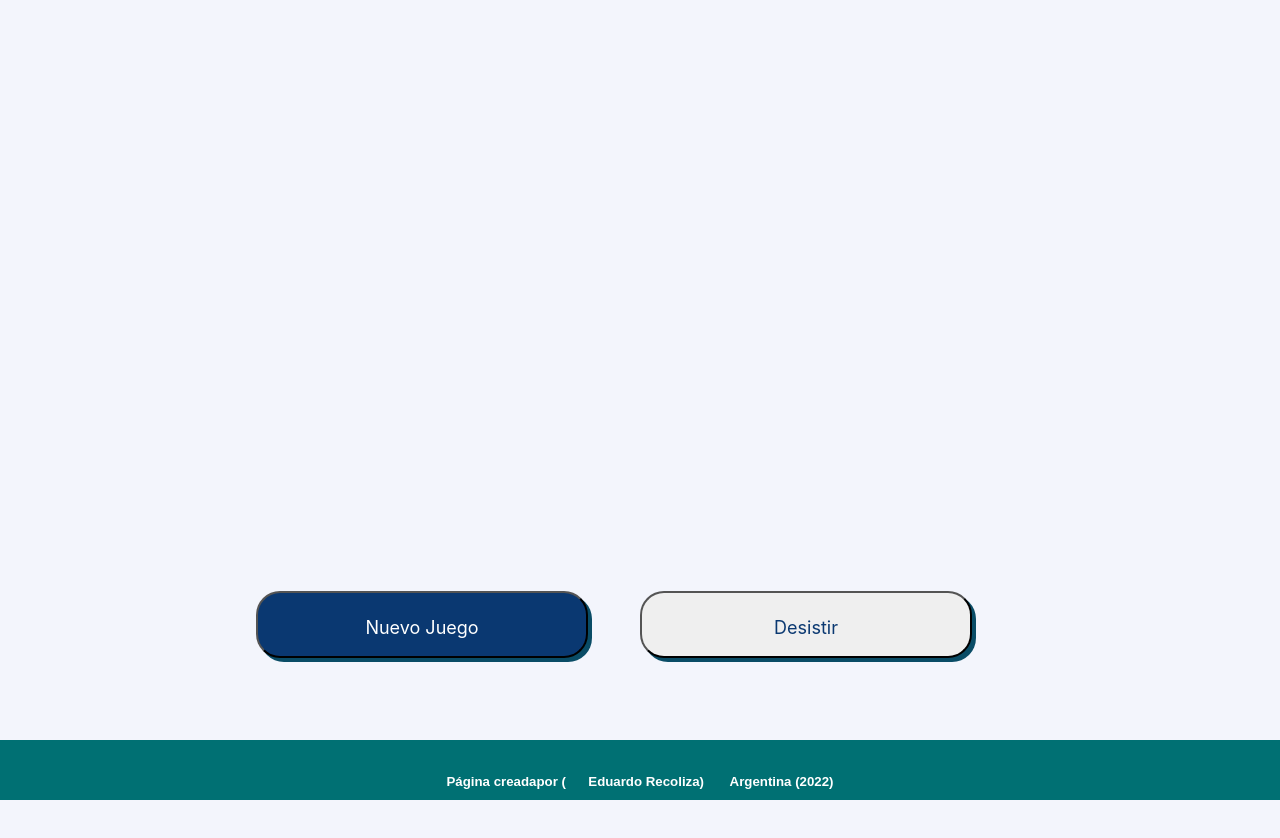
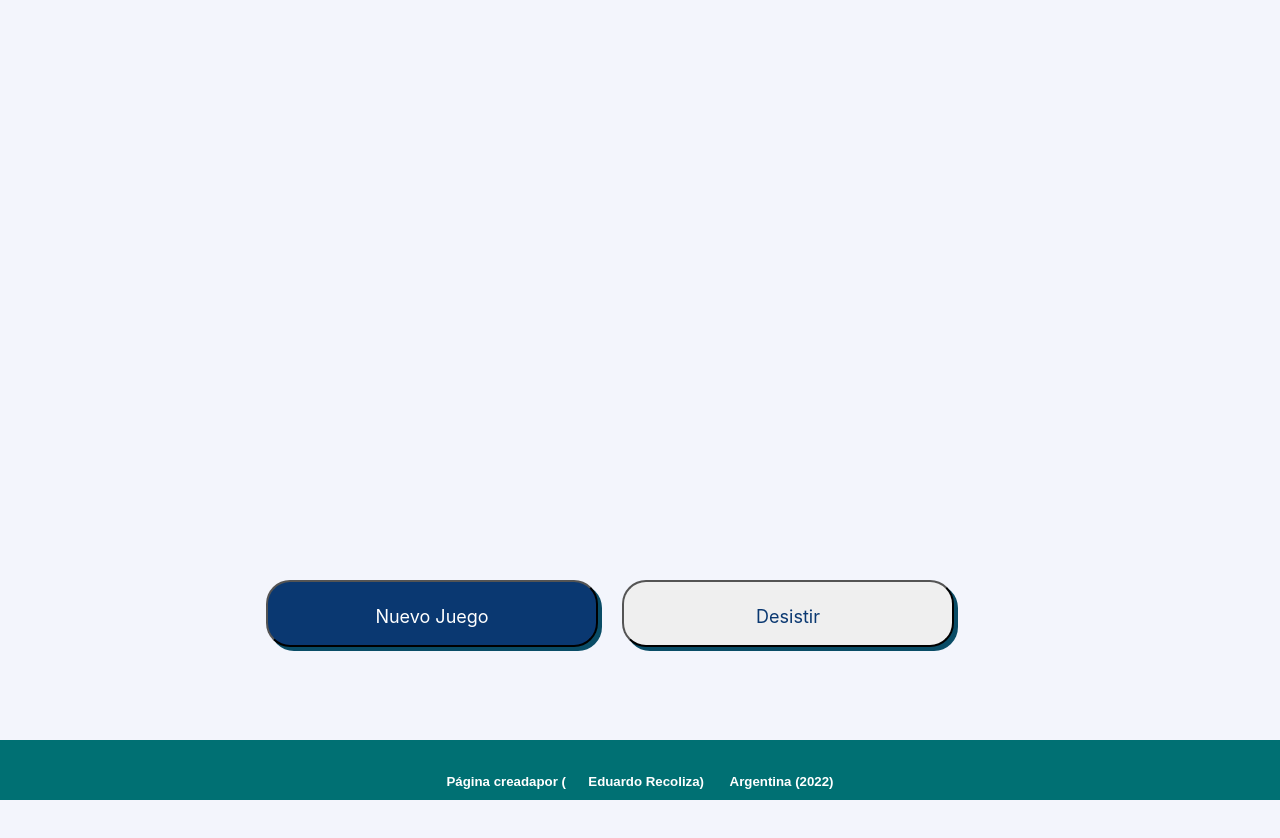
Before and after one commit to erecoliza/Challenger-Ahorcado, a plain HTML site: page juego.html in a window 1280 px wide. Shown: the part 110-948 px from the top of the page. Drawn offline with nearby package versions, Linux system fonts and the light colour scheme.

Commit message:
configuracion de menues

```diff
--- a/ahorcado.css
+++ b/ahorcado.css
@@ -38,8 +38,6 @@ top: 40px;
     right: 37.43%;
     top: 0%;
     bottom: 0%;
-    /* Dark blue/dark-blue-300 */
-    /*background: #0A3871;*/
 }
 
 .buttonGral {
@@ -54,9 +52,6 @@ top: 40px;
     line-height: 22px;
     align-items: center;
     text-align: center;
-    /* White */
-
-    /* Dark blue/dark-blue-300 */
 }
 
 #iniciarJuego {
@@ -71,13 +66,19 @@ top: 40px;
     border-radius: 24px;
 }
 
+.contenedorJuego {
+    top: 680px;
+    left: 20%;
+    position: absolute;
+    display: flex;
+    display: inline-block;
+    flex-wrap: wrap;
+}
+
 #nuevoJuego{
-    position: absolute;
     width: 332px;
     height: 67px;
-    left: 20%;
-    /*left: 376px;*/
-    top: 701px;
+    margin: 10px;
     background: #0A3871;
     color: #FFFFFF;
     box-shadow: #094c66 4px 4px 0px;
@@ -85,13 +86,9 @@ top: 40px;
 }
 
 #desistir{
-    position: absolute;
     width: 332px;
+    margin: 10px;
     height: 67px;
-    left: 50%;
-    /*left: 732px;*/
-    top: 701px;
-    /*background: #0A3871;*/
     color: #0A3871;
     box-shadow: #094c66 4px 4px 0px;
     border-radius: 24px;
--- a/juego.html
+++ b/juego.html
@@ -16,8 +16,10 @@
             </a>
         </div>
     </div>
-    <button id="nuevoJuego" class="buttonGral">Nuevo Juego</button>
-    <button id="desistir" class="buttonGral">Desistir</button>
+    <div class="contenedorJuego">
+        <button id="nuevoJuego" class="buttonGral">Nuevo Juego</button>
+        <button id="desistir" class="buttonGral">Desistir</button>
+    </div>
     <script src="https://unpkg.com/sweetalert/dist/sweetalert.min.js"></script>
     <script src="./ahorcado.js"></script>
     <script>
```
Also changed, not shown: index.html (+3 -1 lines).
